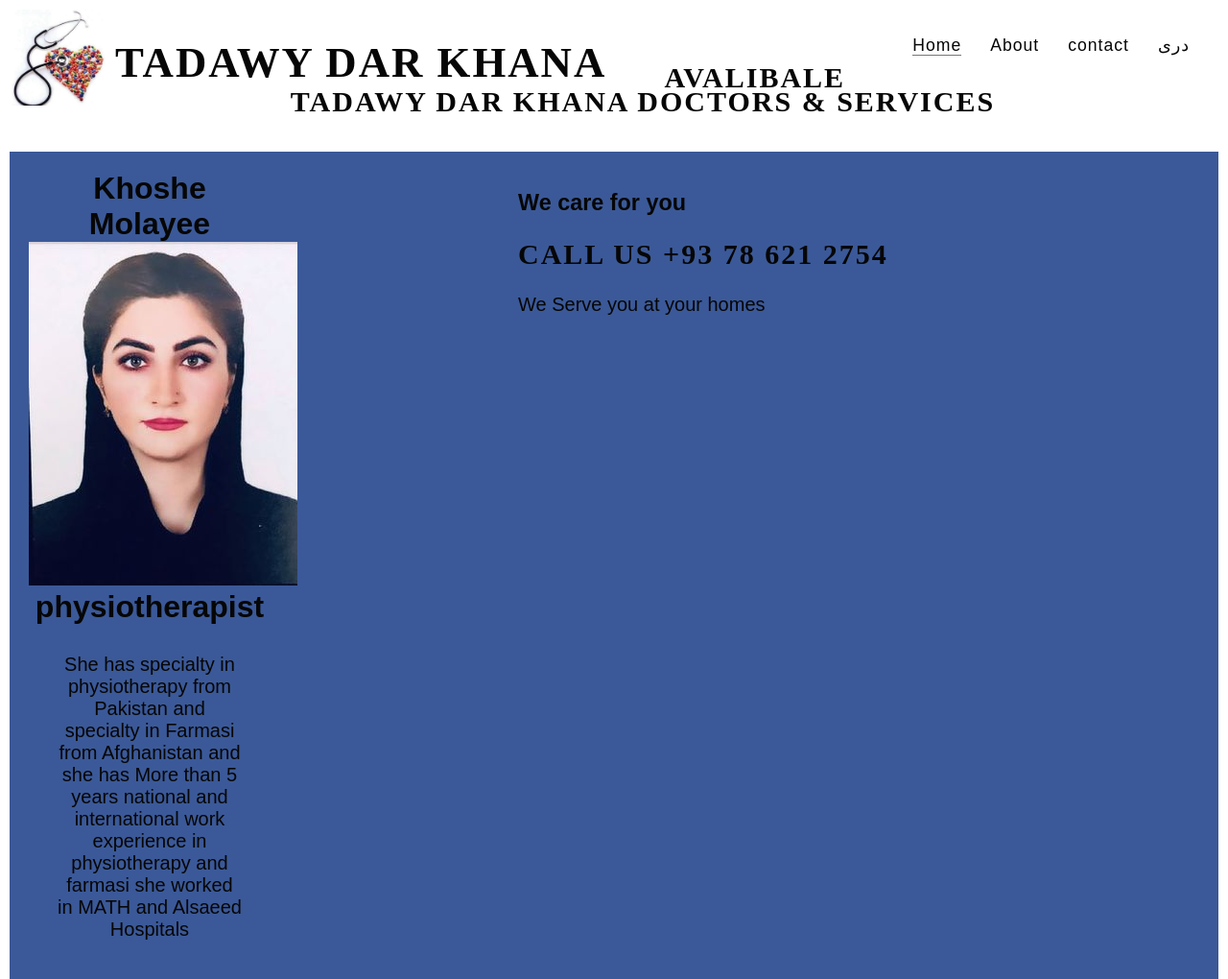
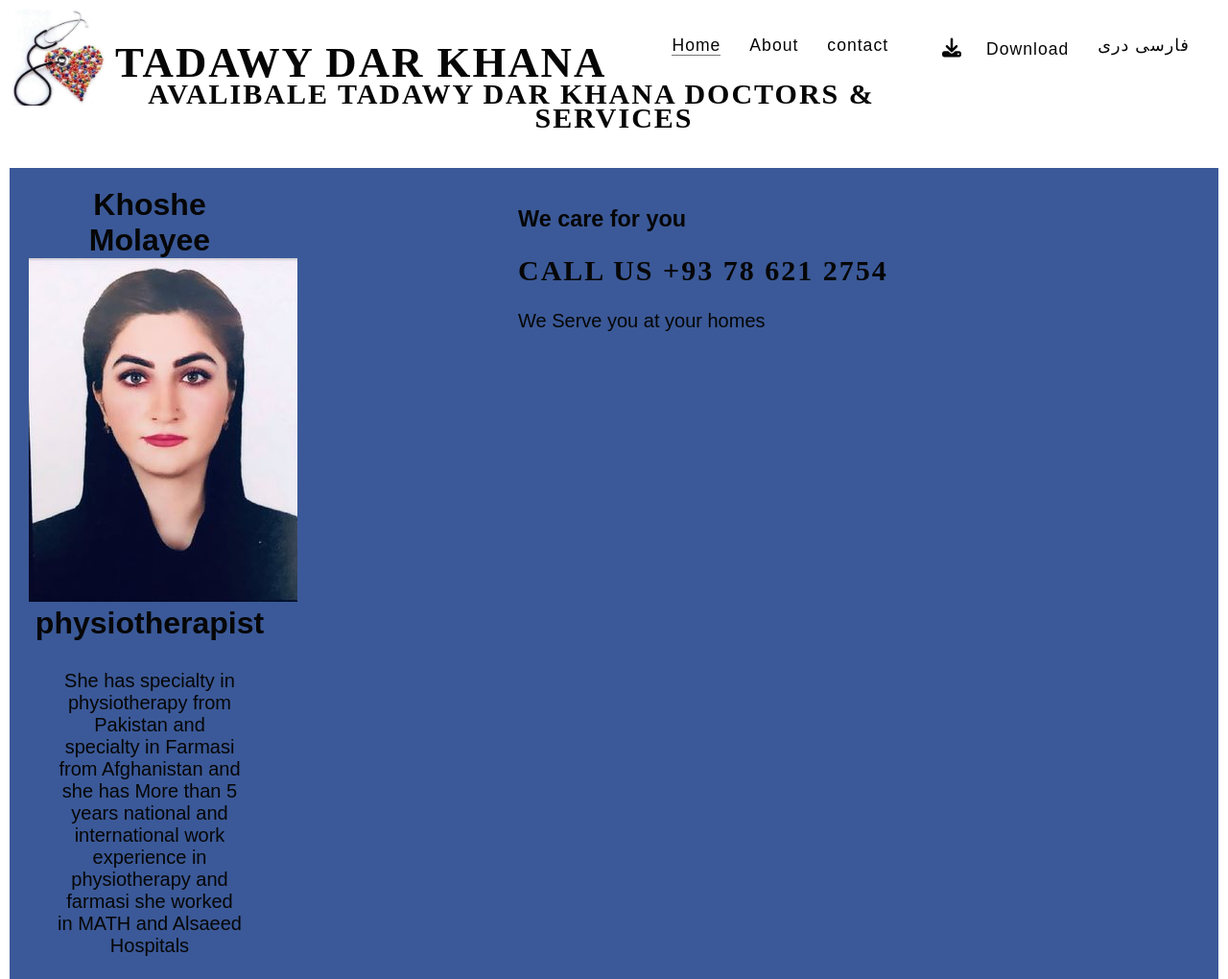
Before and after one commit to manizha01/home-dr, a plain HTML site: page khoshe.html in a window 1280 px wide. Shown: the top 1020 px of the page at 96% size. Drawn offline with Linux system fonts and the light colour scheme.

Commit message:
Update khoshe.html

```diff
--- a/khoshe.html
+++ b/khoshe.html
@@ -22,8 +22,12 @@
     <nav>
         <ul id="menu">
             <li>
-          <a href="index2.html">دری</a>
+          <a href="index2.html">فارسی دری</a>
         </li>
+            <li>
+          <a href="css/contract-sample-for-Drs..pdf" target="blank">
+        <i class="fa fa-download" aria-hidden="true"></i><span>Download</span></a>
+      </li>
             <li>
                 <a href="contact.html">contact</a>
             </li>
```
